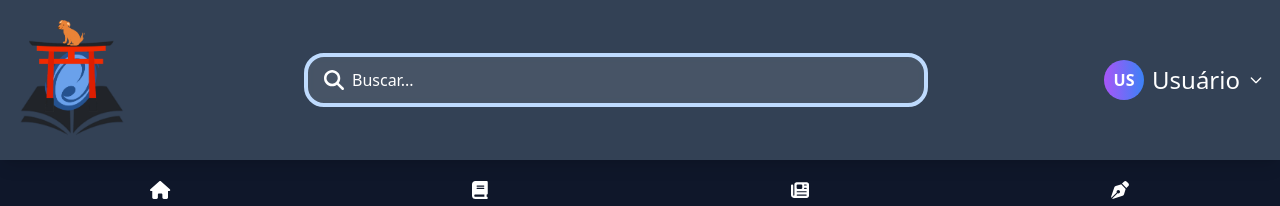
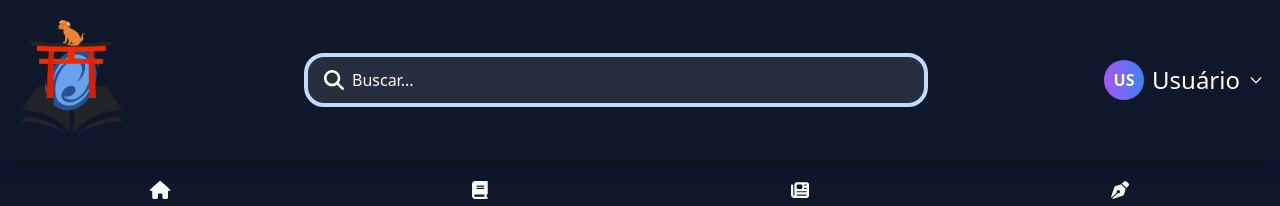
Before and after one commit to PortalWakai/HACKATHON25-PortalWakai, a React (Vite) app: page / in a window 1280 px wide. Shown: the top 206 px of the page. Built offline with nearby package versions, Linux system fonts and the light colour scheme; a web font is replaced by a local one.

Commit message:
Update App.jsx

```diff
--- a/src/App.jsx
+++ b/src/App.jsx
@@ -154,7 +154,7 @@ function ProfileDropdown() {
 
 function Header() {
   return (
-    <header className="relative w-full h-40 z-50 bg-slate-700 shadow-lg">
+    <header className="relative w-full h-40 z-50 bg-slate-900 shadow-lg">
       <div className="container mx-auto h-full flex justify-between items-center px-4">
         <div className="logo w-28 h-32 flex justify-center place-items-center p-1">
           <img
```
